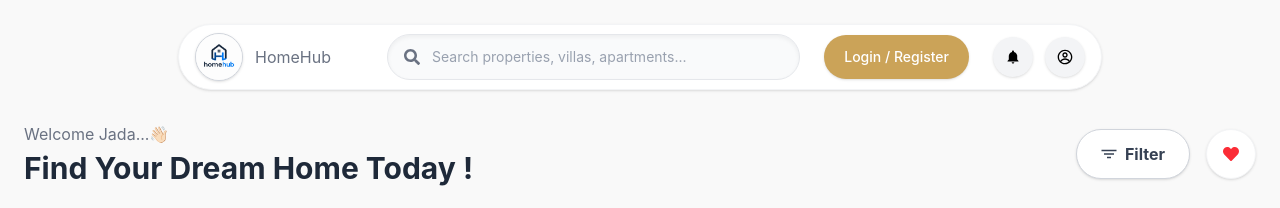
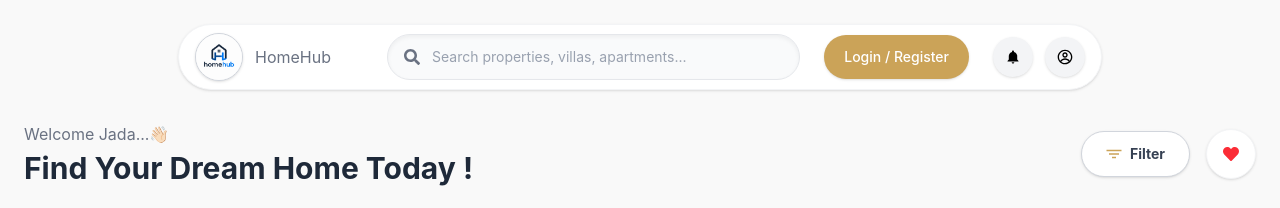
Before and after one commit to sakethbikkina07/HomeHub, a React (Vite) app in the folder Frontend/: page / in a window 1280 px wide. Shown: the top 208 px of the page. Built offline with nearby package versions, Linux system fonts and the light colour scheme.

Commit message:
Modified userDashboard page

```diff
--- a/Frontend/src/Component/UserDashboard.jsx
+++ b/Frontend/src/Component/UserDashboard.jsx
@@ -87,9 +87,10 @@ function Dashboard() {
                 <div className="p-3 bg-gray-100 rounded-full cursor-pointer shadow-sm">
                   <IoMdNotifications />
                 </div>
-                <div className="p-3 bg-gray-100 rounded-full cursor-pointer shadow-sm">
-                  <CgProfile />
-                </div>
+                  <button className="p-3 bg-gray-100 rounded-full cursor-pointer shadow-sm"
+                   onClick={() => navigate("/profile")}>
+                    <CgProfile />
+                  </button>
               </div>
             </div>
           </div>
@@ -105,11 +106,13 @@ function Dashboard() {
         </div>
 
         <div className="flex items-center gap-4">
-          <button className="flex items-center gap-2 bg-white border border-gray-300 px-6 py-3 rounded-full shadow-sm font-bold text-gray-700">
+          <button className="flex items-center gap-2 bg-white border border-gray-300 px-6 py-3 rounded-full shadow-sm font-bold text-gray-700 hover:border-[#CBA358] transition-all duration-300 group">
             <span>
-              <IoFilterSharp />
+              <IoFilterSharp className="text-[#CBA358]" />
             </span>
-            Filter
+            <span className="text-sm group-hover:text-[#CBA358] transition-all duration-300">
+              Filter
+            </span>
           </button>
           <div className="bg-white p-4 rounded-full shadow-sm cursor-pointer border border-gray-100">
             <FaHeart className="text-red-500" />
```
